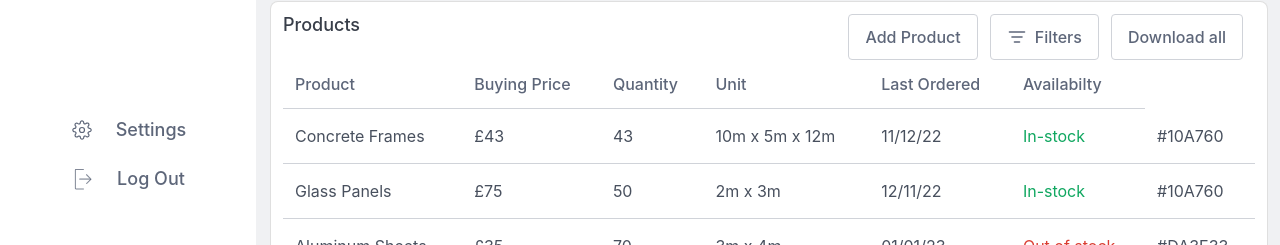
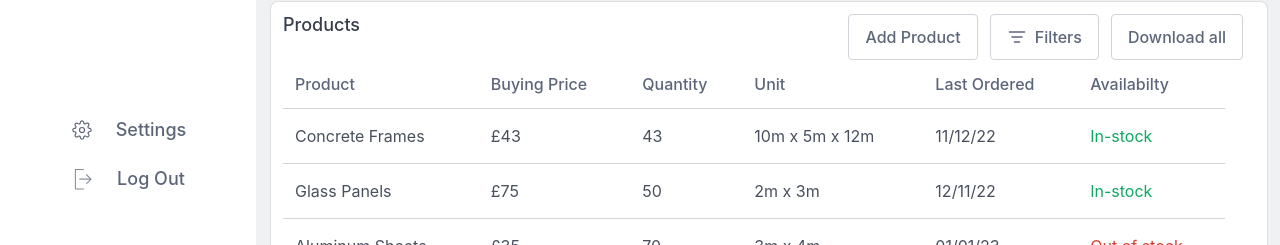
Before and after one commit to jasmeetsingh-1/brucelli-constructions, a React (Create React App) app: page / in a window 1280 px wide. Shown: the part 555-800 px from the top of the page. Built offline with nearby package versions, Linux system fonts and the light colour scheme.

Commit message:
color coding refactored = code refactoring

```diff
--- a/src/component/page/contractors.jsx
+++ b/src/component/page/contractors.jsx
@@ -107,7 +107,7 @@ const ContractorsPage = () => {
         return{
           ...item,
           onTheWay: item.onTheWay === "" ? "-" : item.onTheWay,
-          colorCode:`${item.type === "Taking Return" ? "#36C045":"#F36F7C"}`
+          colorCode:`${item.type === "Taking Return" ? " greenTextColor":" redTextColor"}`
         }
     })
     console.log("useeffect");
--- a/src/component/page/inventory.jsx
+++ b/src/component/page/inventory.jsx
@@ -73,10 +73,11 @@ const Inventory = () => {
     const tableHeader = ["Product","Buying Price","Quantity","Unit","Last Ordered","Availabilty"];
 
     useEffect(()=>{
+        //this css classes added here would evenutally reflect in the customtable component
         const newSampleTableData = tableData.map((item)=>{
             return {
                 ...item,
-                colorCode:`${item.productAvailablity === "Low stock" ? "#E19133": item.productAvailablity === "In-stock" ? "#10A760": item.productAvailablity === "Out of stock" ? "#DA3E33":""}`,
+                colorCode:`${item.productAvailablity === "Low stock" ? " orangeTextColor": item.productAvailablity === "In-stock" ? " greenTextColor": item.productAvailablity === "Out of stock" ? " redTextColor":""}`,
             }
         })
         console.log("useeffect");
--- a/src/component/page/orderPage.jsx
+++ b/src/component/page/orderPage.jsx
@@ -102,7 +102,7 @@ function OrderPage(){
         const newSampleTableData = tableData.map((item)=>{
             return {
                 ...item,
-                colorCode:`${item.status === "Delayed" ? "#F79009": item.status === "Confirmed" ? "#1570EF": item.status === "Returned" ? "#667085":""}`,
+                colorCode:`${item.status === "Delayed" ? " orangeTextColor": item.status === "Confirmed" ? " blueTextColor": item.status === "Returned" ? " grayTextColor":""}`,
             }
         })
         console.log("useeffect");
--- a/src/component/reusable/css/customTable.css
+++ b/src/component/reusable/css/customTable.css
@@ -48,3 +48,20 @@
     background: transparent;
     transition: background-color ease-in-out 0.5s, border ease-in-out 0.5s;
 }
+
+
+.greenTextColor{
+    color:rgb(16, 167, 96) !important;
+}
+.redTextColor{
+    color:rgb(218, 62, 51) !important;
+}
+.orangeTextColor{
+    color: rgb(225, 145, 51) !important;
+}
+.blueTextColor{
+    color: rgb(21, 112, 239) !important;
+}
+.grayTextColor{
+    color: rgb(102, 112, 133) !important;
+}
--- a/src/component/reusable/customTable.jsx
+++ b/src/component/reusable/customTable.jsx
@@ -2,6 +2,8 @@ import React from "react";
 import "./css/customTable.css";
 
 function CustomTable({tableData, tableHeader}){
+
+    const colorCodedSection = ["productAvailablity","status","type"];
 
     return <table className="customTable-mainHolder">
     <thead>
@@ -15,11 +17,11 @@ function CustomTable({tableData, tableHeader}){
     {tableData.map((item, index) => {
     return (
         <tr key={index} className='customTable-table-row'>
-            {Object.keys(item).map((key, keyIndex) => (
-                <td key={keyIndex} style={key === 'productAvailablity' ? {color: item.colorCode} : {}}>
+            {Object.keys(item).map((key, keyIndex) => {
+                if(key !== "colorCode") return <td key={keyIndex} className={colorCodedSection.includes(key) ? item.colorCode : ""}>
                     {item[key]}
                 </td>
-                ))}
+                })}
             </tr>
         );
     })}
```
